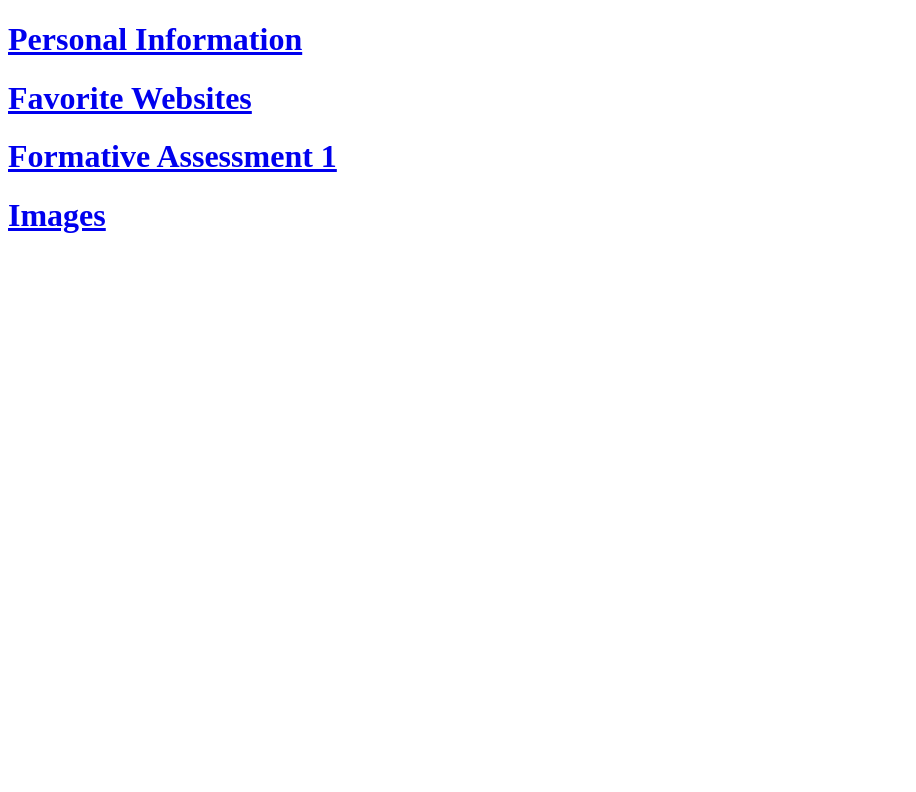
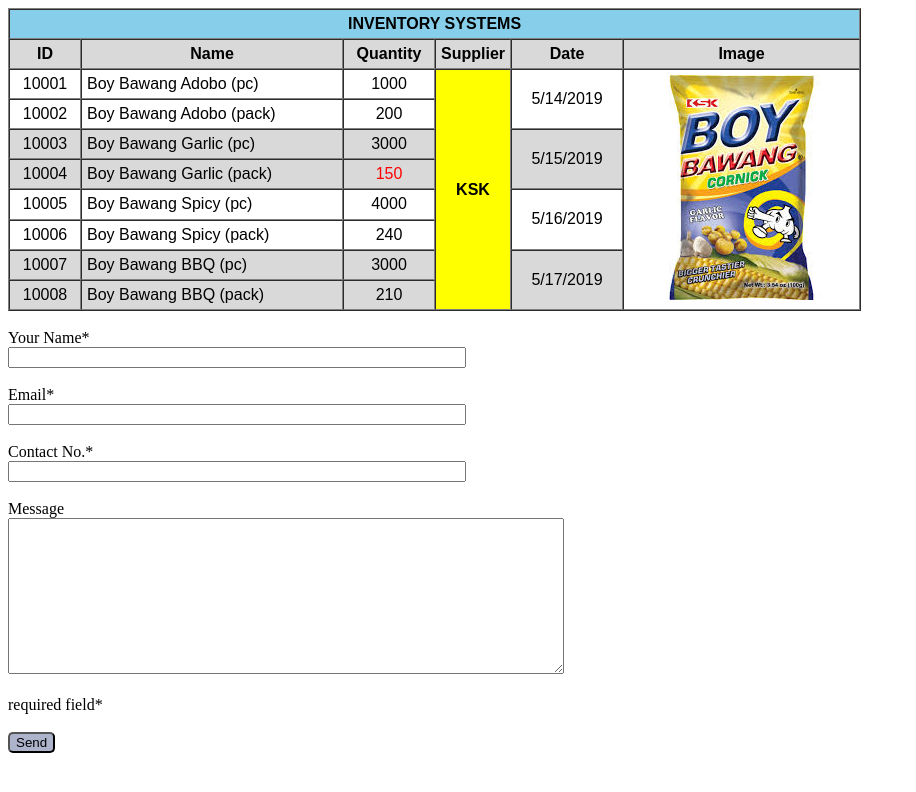
Before and after one commit to sphbndc/TSA1, a plain HTML site: page index.html in a window 1280 px wide. Shown: the whole page, without its empty margins (0-916 px from the left). Drawn offline with Linux system fonts and the light colour scheme.

Commit message:
Add files via upload

```diff
--- a/index.html
+++ b/index.html
@@ -3,14 +3,80 @@
 <head>
     <meta charset="UTF-8">
     <meta name="viewport" content="width=device-width, initial-scale=1.0">
-    <title>Index</title>
+    <title>FA2</title>
 </head>
 <body>
-    <h1><a href="info.html">Personal Information</a></h1>
-    <h1><a href="Favewebsites.html">Favorite Websites</a></h1>
-    <h1><a href="FA1.html">Formative Assessment 1</a></h1>
-    <h1><a href="Images.html">Images</a></h1>
+    <font face = "arial">
+        <table border = "1" cellpadding = "5" cellspacing = "0">
+            <tr>
+            <th align="center" colspan="6" bgcolor = "skyblue">INVENTORY SYSTEMS</th>
+            </tr>
+            <tr bgcolor = "#d9d9d9">
+                <th align = "center" style = "width: 60px">ID</th>
+                <th align = "center" style = "width: 250px">Name</th>
+                <th align = "center" style = "width: 80px">Quantity</th>
+                <th align = "center">Supplier</th>
+                <th align = "center" style = "width: 100px">Date</th>
+                <th align = "center" >Image</th>
+            </tr>
+            <tr>
+                <td align = "center">10001</td>
+                <td>Boy Bawang Adobo (pc)</td>
+                <td align = "center">1000</td>
+                <td rowspan = "8" bgcolor = "yellow" align = "center"><b>KSK</b></td>
+                <td rowspan = "2" align = "center">5/14/2019</td>
+                <td rowspan = "8"><img src = "boybawang.jfif"></td>
+            </tr>
+            <tr>
+                <td align = "center">10002</td>
+                <td>Boy Bawang Adobo (pack)</td>
+                <td align = "center">200</td>
+            </tr>
+            <tr bgcolor = "#d9d9d9">
+                <td align = "center">10003</td>
+                <td>Boy Bawang Garlic (pc)</td>
+                <td align = "center">3000</td>
+                <td rowspan = "2" align = "center">5/15/2019</td>
+            </tr>
+            <tr bgcolor = "#d9d9d9">
+                <td align = "center">10004</td>
+                <td>Boy Bawang Garlic (pack)</td>
+                <td align = "center"><font color = "red">150</font></td>
+            </tr>
+            <tr>
+                <td align = "center">10005</td>
+                <td>Boy Bawang Spicy (pc)</td>
+                <td align = "center">4000</td>
+                <td rowspan = "2" align = "center">5/16/2019</td>
+            </tr>
+            <tr>
+                <td align = "center">10006</td>
+                <td>Boy Bawang Spicy (pack)</td>
+                <td align = "center">240</td>
+            </tr>
+            <tr bgcolor = "#d9d9d9">
+                <td align = "center">10007</td>
+                <td>Boy Bawang BBQ (pc)</td>
+                <td align = "center">3000</td>
+                <td rowspan = "2" align = "center">5/17/2019</td>
+            </tr>
+            <tr bgcolor = "#d9d9d9">
+                <td align = "center">10008</td>
+                <td>Boy Bawang BBQ (pack)</td>
+                <td align = "center">210</td>
+            </tr>
+        </table>
+    </font>
+    <br><br<br>
 
+    <form>
+        Your Name* <br><input type = "text" name = "name" style = "width: 450px" required><br><br>
+        Email* <br><input type = "text" name = "email" style = "width: 450px" required><br><br>
+        Contact No.* <br><input type = "text" name = "contactno" style = "width: 450px" required><br><br>
+        Message <br><textarea style = "width: 550px; height: 150px;"></textarea><br><br>
+        required field*<br><br>
+        <button type = "button" style = "background-color: #acb3cb; border-radius: 5px">Send</button>
+    </form>
 
 </body>
 </html>
```
Also changed, not shown: boybawang.jfif (added).
